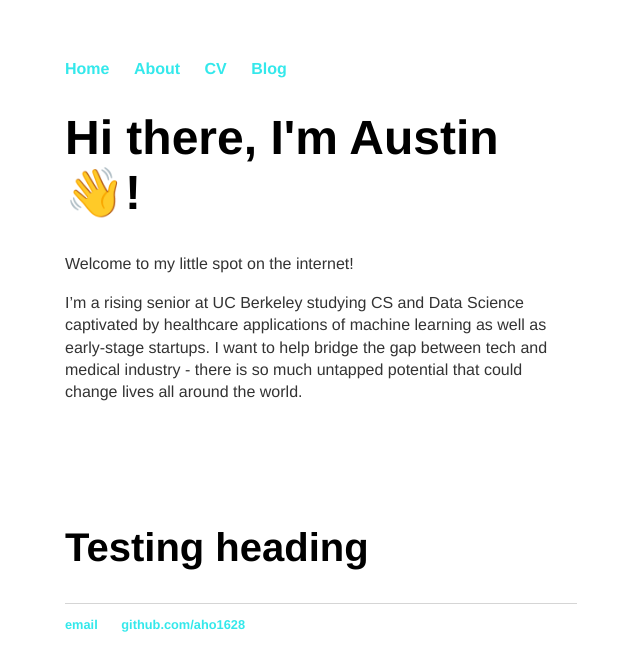
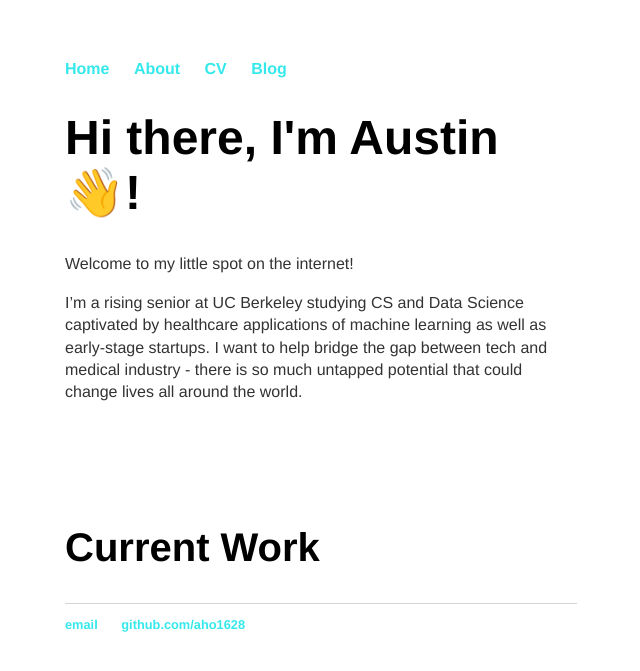
Before and after one commit to aho1628/aho1628.github.io, a Jekyll site: the page built from index.html, in a window 1280 px wide. Shown: the top 671 px of the page, without its empty margins (319-959 px from the left). Built offline with Jekyll 4.4.1, drawn with Linux system fonts in a browser that asks for light colours.

Commit message:
More debugging

```diff
--- a/index.html
+++ b/index.html
@@ -7,6 +7,6 @@ title: Austin Ho
 	<p>Welcome to my little spot on the internet!</p>
 	<p>I’m a rising senior at UC Berkeley studying CS and Data Science captivated by healthcare applications of machine learning as well as early-stage startups. I want to help bridge the gap between tech and medical industry - there is so much untapped potential that could change lives all around the world.</p>
 	<br><br/><br><br/>
-	<h2>Testing heading</h2>
+	<h2>Current Work</h2>
 
 </div><!-- /.blurb -->
```
